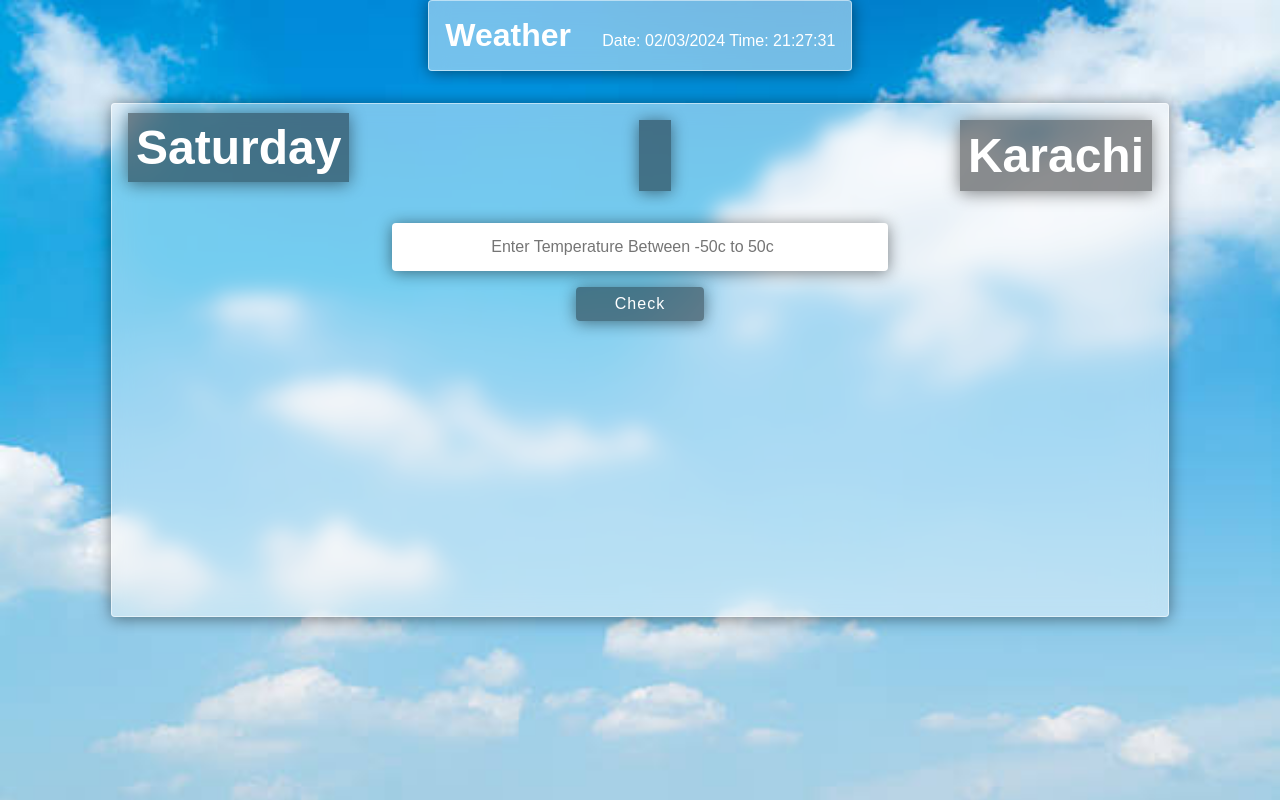
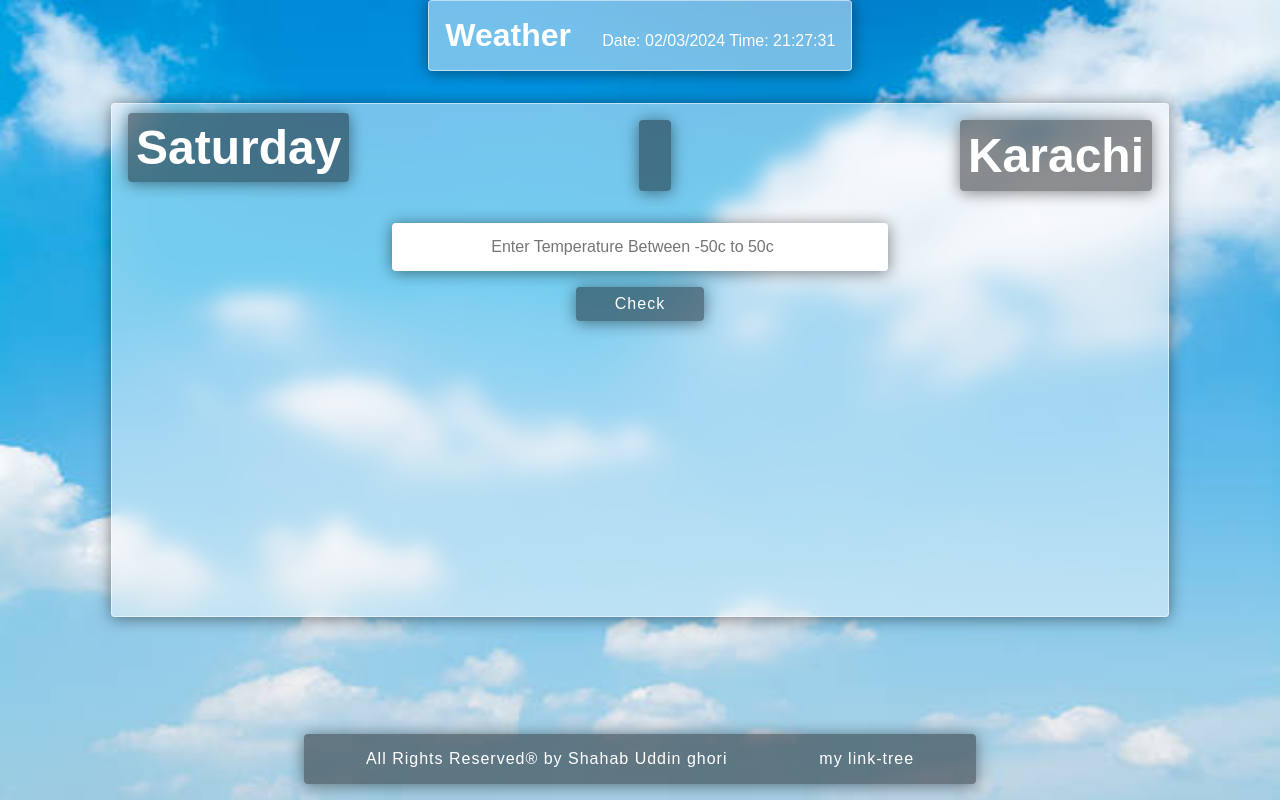
Before and after one commit to Shahab-Uddin-Ghori/Weather-checking-app, a plain HTML site: page index.html in a window 1280 px wide. Drawn offline with Linux system fonts and the light colour scheme.

Commit message:
footer and therir styling added

```diff
--- a/index.html
+++ b/index.html
@@ -40,6 +40,12 @@
           </div>
         </div>
     </div>
+    <footer>
+    <div class="footer-container">
+        <p>All Rights Reserved® by <span>Shahab Uddin ghori</span></p>
+        <p><a href="https://shahab-uddin-ghori.github.io/Link-Tree/">my link-tree</a></p>
+    </div>
+</footer>
 </main>
     <script src="script.js"></script>
   </body>
--- a/style.css
+++ b/style.css
@@ -64,6 +64,7 @@ main{
     color: #fff;
     padding: .5rem;
     transition: all .2s ease-in-out;
+    border-radius: 4px;
 }
 #day:hover,
 #city:hover {
@@ -139,7 +140,31 @@ form{
     color: rgba(255, 255, 255, 0.905);
     background-color: rgba(0, 0, 0, 0.43);
     box-shadow: 0 .1rem 1rem rgba(0, 0, 0, 0.479);
+    border-radius: 4px;
 }
 .emoji{
     font-size: 4rem;
 }
+footer{
+    display: flex;
+    justify-content: center;
+    align-items: center;
+    width: 100%;
+}
+.footer-container{
+    display: flex;
+    justify-content: space-around;
+    align-items: center;
+    position: fixed;
+    bottom: 1rem;
+    width: 50%;
+    padding: 1rem;
+    background-color: rgba(0, 0, 0, 0.43);
+    box-shadow: 0 .1rem 1rem rgba(0, 0, 0, 0.479);
+    border-radius: 4px;
+    color: #fff;
+    letter-spacing: 1px;
+}
+.footer-container a{
+    color: #fff;
+}
```
